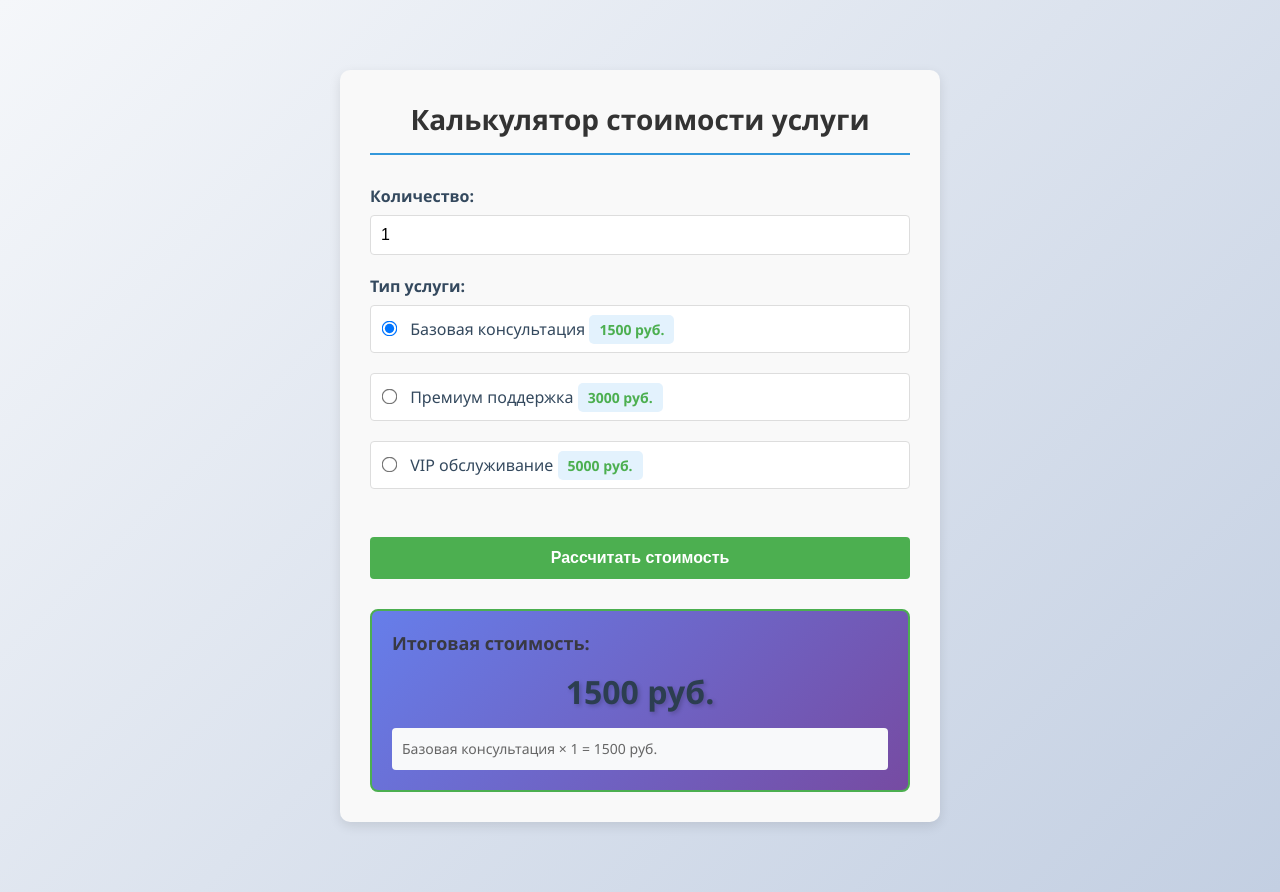
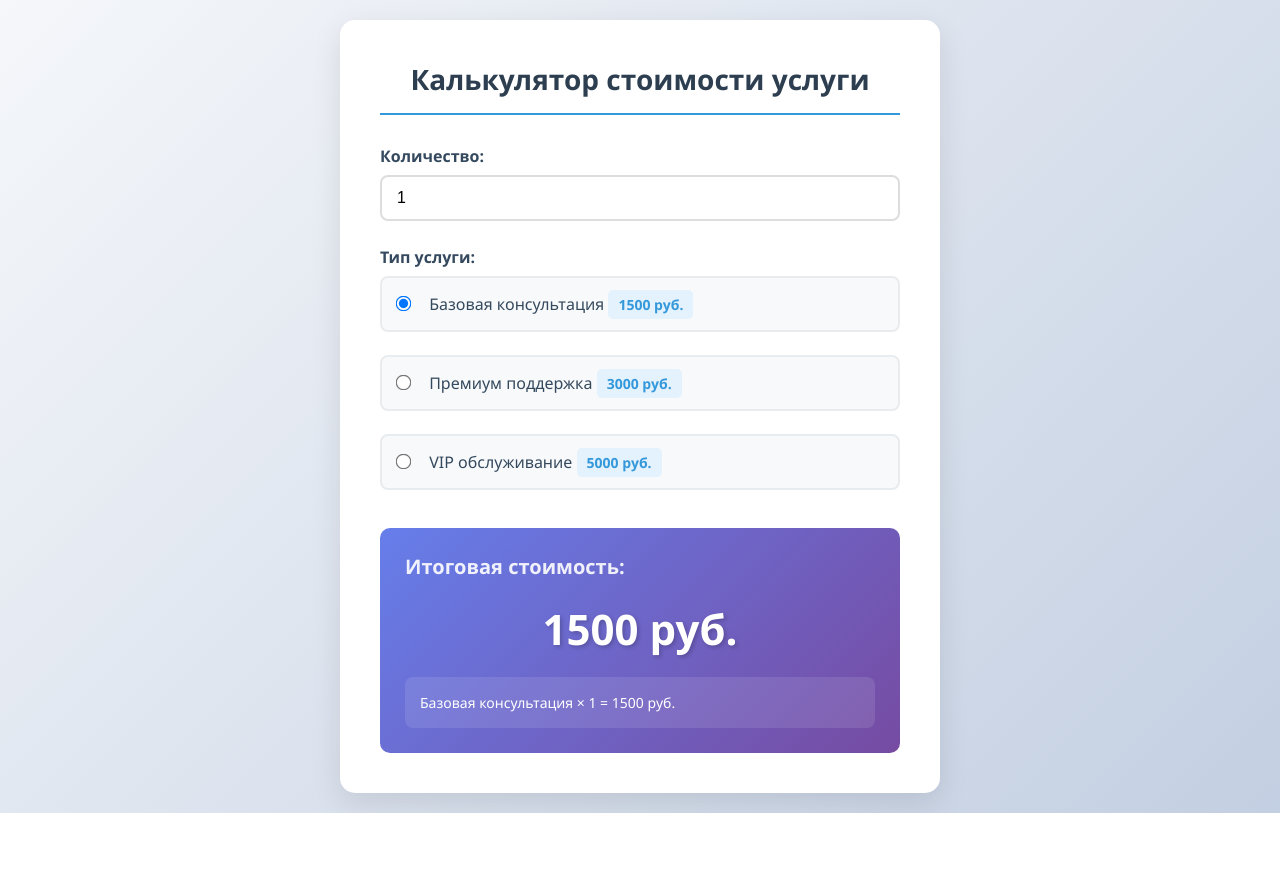
Before and after one commit to finzher/6, a plain HTML site: page index.html in a window 1280 px wide. After the commit the page ends 813 px from the top, so only its background shows below. Drawn offline with Linux system fonts and the light colour scheme.

Commit message:
index.html

```diff
--- a/index.html
+++ b/index.html
@@ -5,152 +5,6 @@
     <meta name="viewport" content="width=device-width, initial-scale=1.0">
     <title>Калькулятор стоимости услуги</title>
     <link rel="stylesheet" href="styles.css">
-    <style>
-        /* Добавляем стили для кнопки прямо в HTML */
-        .calculate-button {
-            background-color: #4CAF50;
-            color: white;
-            padding: 12px 24px;
-            border: none;
-            border-radius: 4px;
-            cursor: pointer;
-            font-size: 16px;
-            font-weight: bold;
-            width: 100%;
-            transition: background-color 0.3s;
-            margin-top: 20px;
-        }
-
-        .calculate-button:hover {
-            background-color: #45a049;
-        }
-
-        .calculate-button:active {
-            transform: translateY(1px);
-        }
-
-        /* Стили для формы */
-        .calculator-container {
-            max-width: 600px;
-            margin: 50px auto;
-            padding: 30px;
-            background-color: #f9f9f9;
-            border-radius: 10px;
-            box-shadow: 0 4px 12px rgba(0,0,0,0.1);
-        }
-
-        h1 {
-            text-align: center;
-            color: #333;
-            margin-bottom: 30px;
-        }
-
-        .form-group {
-            margin-bottom: 20px;
-        }
-
-        label {
-            display: block;
-            margin-bottom: 8px;
-            font-weight: bold;
-            color: #555;
-        }
-
-        input[type="number"] {
-            width: 100%;
-            padding: 10px;
-            border: 1px solid #ddd;
-            border-radius: 4px;
-            font-size: 16px;
-        }
-
-        .radio-group {
-            display: flex;
-            flex-direction: column;
-            gap: 12px;
-        }
-
-        .radio-label {
-            display: flex;
-            align-items: center;
-            padding: 12px;
-            background-color: white;
-            border: 1px solid #ddd;
-            border-radius: 4px;
-            cursor: pointer;
-            transition: all 0.3s;
-        }
-
-        .radio-label:hover {
-            background-color: #f5f5f5;
-            border-color: #4CAF50;
-        }
-
-        .radio-label input[type="radio"] {
-            margin-right: 10px;
-        }
-
-        .price-info {
-            margin-left: auto;
-            font-weight: bold;
-            color: #4CAF50;
-        }
-
-        select {
-            width: 100%;
-            padding: 10px;
-            border: 1px solid #ddd;
-            border-radius: 4px;
-            font-size: 16px;
-            background-color: white;
-        }
-
-        .checkbox-label {
-            display: flex;
-            align-items: center;
-            padding: 12px;
-            background-color: white;
-            border: 1px solid #ddd;
-            border-radius: 4px;
-            cursor: pointer;
-        }
-
-        .checkbox-label input[type="checkbox"] {
-            margin-right: 10px;
-        }
-
-        .result-section {
-            margin-top: 30px;
-            padding: 20px;
-            background-color: white;
-            border-radius: 8px;
-            border: 2px solid #4CAF50;
-        }
-
-        .result-section h2 {
-            margin-top: 0;
-            color: #333;
-            font-size: 18px;
-        }
-
-        .total-price {
-            font-size: 32px;
-            font-weight: bold;
-            color: #2c3e50;
-            margin: 10px 0;
-            text-align: center;
-        }
-
-        .price-breakdown {
-            font-size: 14px;
-            color: #666;
-            line-height: 1.6;
-            padding: 10px;
-            background-color: #f8f9fa;
-            border-radius: 4px;
-            margin-top: 15px;
-        }
-    </style>
 </head>
 <body>
     <div class="calculator-container">
@@ -203,13 +57,6 @@
                 </label>
             </div>
 
-            <!-- Кнопка расчета -->
-            <div class="form-group">
-                <button type="button" id="calculate-btn" class="calculate-button">
-                    Рассчитать стоимость
-                </button>
-            </div>
-
             <!-- Блок с результатом -->
             <div class="result-section">
                 <h2>Итоговая стоимость:</h2>
@@ -221,4 +68,6 @@
         </form>
     </div>
 
-    <script>
+    <script src="calculator.js"></script>
+</body>
+</html>
```
